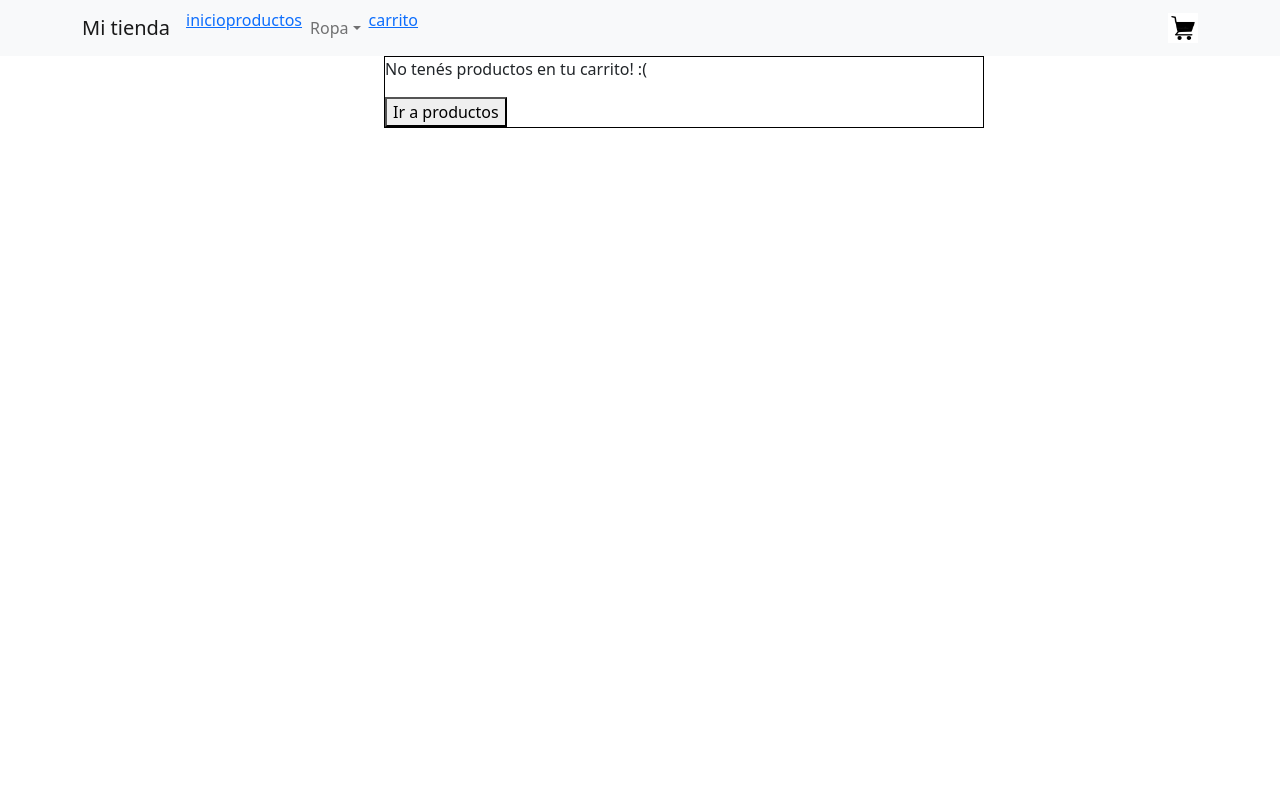
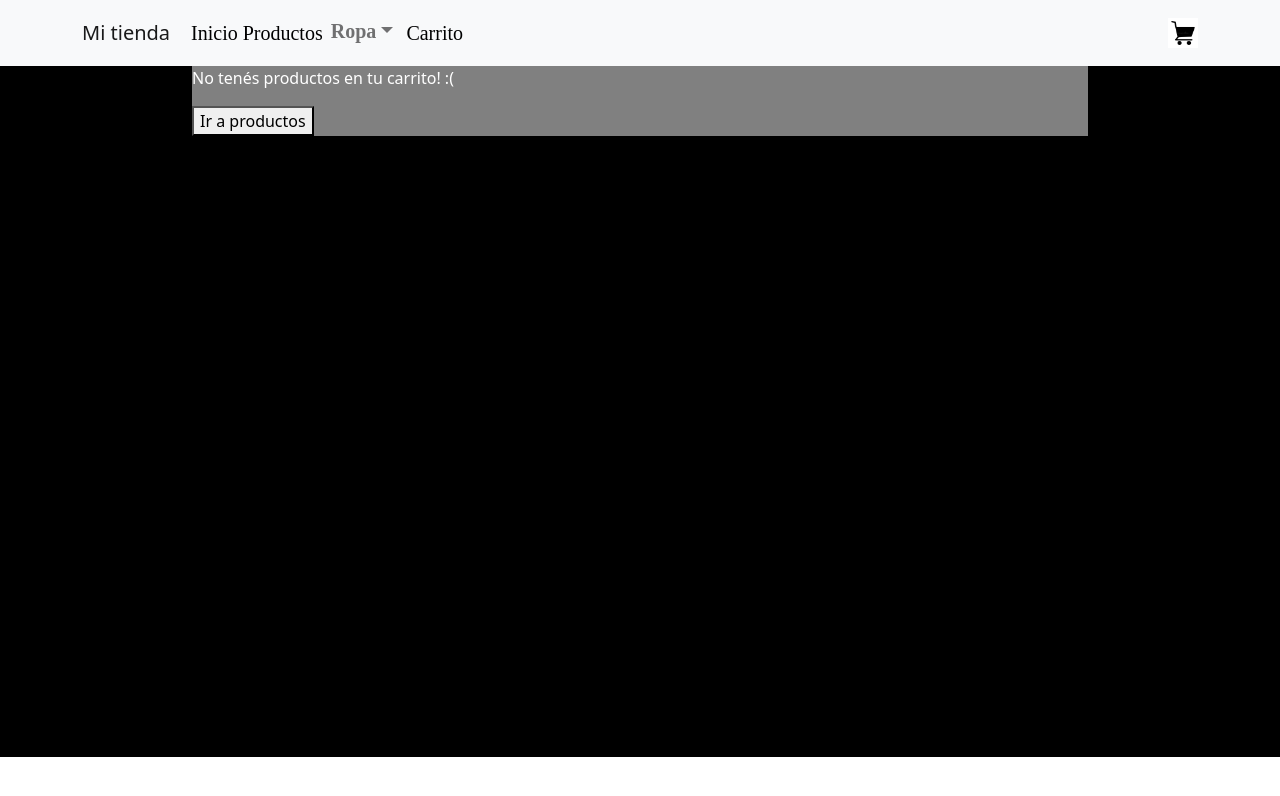
Before and after one commit to leonel8564/react, a React (Create React App) app: page /cart in a window 1280 px wide. Shown: the top 796 px of the page. Built offline with nearby package versions, Linux system fonts and the light colour scheme.

Commit message:
entrega final

```diff
--- a/src/components/Item/ITem.js
+++ b/src/components/Item/ITem.js
@@ -3,17 +3,17 @@ import { Link } from 'react-router-dom';
 export default function Item ({producto}) {
 
     return(
-        <Card style={{ width: '18rem', border:"1px solid black" }}>
-            <Card.Img variant="top" src={producto.image} />
+        <Card style={{ width: '18rem', border:"1px solid black" }}className="card">
+            <Card.Img variant="top" className='imagen' src={producto.image} />
             <Card.Body>
                 <Card.Title>{producto.title}</Card.Title>
-                <Card.Text>
+                <Card.Text className='text'>
                     {producto.stock}
                 </Card.Text>
-                <Card.Text>
+                <Card.Text className='text'>
                     {producto.price}
                 </Card.Text>
-                <Link to={`/product/${producto.id}`}>ver mas</Link>
+                <Link className='buton' to={`/product/${producto.id}`}>ver mas</Link>
             </Card.Body>
         </Card>
     );
--- a/src/components/NavBar/Navbar.js
+++ b/src/components/NavBar/Navbar.js
@@ -10,14 +10,14 @@ const Navbar1 = () => {
       <Navbar.Toggle aria-controls="basic-navbar-nav" />
       <Navbar.Collapse id="basic-navbar-nav">
         <Nav className="me-auto">
-          <NavLink to="/">inicio</NavLink>
-          <NavLink to="/produc">productos</NavLink>
-          <NavDropdown title="Ropa" id="basic-nav-dropdown">
-            <NavLink to="/category/2">Ropa Hombre</NavLink>
+          <NavLink className={"navlink"} to="/">Inicio</NavLink>
+          <NavLink className={"navlink"} to="/produc">Productos</NavLink>
+          <NavDropdown title="Ropa" className='navlink2'>
+            <NavLink className={"navlink"} to="/category/2">Ropa Hombre</NavLink>
             <NavDropdown.Divider />
-            <NavLink to="/category/1">Ropa Mujer</NavLink>
+            <NavLink className={"navlink"} to="/category/1">Ropa Mujer</NavLink>
           </NavDropdown>
-          <NavLink to="/cart">carrito</NavLink>
+          <NavLink className={"navlink"} to="/cart">Carrito</NavLink>
         </Nav>
       </Navbar.Collapse>
       <Carrito/>
--- a/src/components/formulario/Formulario.js
+++ b/src/components/formulario/Formulario.js
@@ -96,34 +96,34 @@ export default function Formula(){
 
     return(
 
-        <div>
+        <div className="form">
 
             {!orderId
 
-                ?<form onSubmit={handleSumbit}>
+                ?<form onSubmit={handleSumbit} className="form2">
 
                     <h1>finalizar compra</h1>
 
-                    <input required type="text" name="nombre" placeholder="nombre" onChange={handleChange}/>
+                    <input required className="input" type="text" name="nombre" placeholder="nombre" onChange={handleChange}/>
 
-                    <input required type="text" name="apellido" placeholder="apellido" onChange={handleChange}/>
+                    <input required className="input" type="text" name="apellido" placeholder="apellido" onChange={handleChange}/>
 
-                    <input required type="email" name="email" placeholder="email" onChange={handleChange}/>
+                    <input required className="input" type="email" name="email" placeholder="email" onChange={handleChange}/>
 
-                    <input required type="phone" name="phone" placeholder="phone" onChange={handleChange}/>
+                    <input required className="input" type="phone" name="phone" placeholder="phone" onChange={handleChange}/>
 
-                    <input type="submit" value="Enviar"/>
+                    <input className="input" type="submit" value="Enviar"/>
 
                 </form>
 
                 :<>
+                    <div className="form3">
+                        <h1 className="text">Muchas gracias por tu compra!</h1>
 
-                <h1>Muchas gracias por tu compra!</h1>
+                        <h4 className="text">Tu orden es : {orderId}</h4>
 
-                <h4>Tu orden es : {orderId}</h4>
-
-                <button onClick={()=>navegar('/')}>Volver</button>
-
+                        <button variant="light" onClick={()=>navegar('/')}>Volver</button>
+                    </div>
                 </>}
 
         </div>
--- a/src/components/itemcount/Itemcount.js
+++ b/src/components/itemcount/Itemcount.js
@@ -28,7 +28,7 @@ export default function Itemcount({stock,setCount,count,onAdd}){
 
     return(
         <>
-        <div >
+        <div className='text'>
 
         <input type="button" value="+" onClick={sumar} />
 
--- a/src/components/itemdetail/itemdetail.js
+++ b/src/components/itemdetail/itemdetail.js
@@ -23,7 +23,7 @@ export default function Itemdetail ({producto}) {
         addToCart(item)
     }
     return(
-
+        <div className='itemDetail'>
             <Card style={{ width: '18rem', border:"1px solid black" }}>
 
                 <Card.Img variant="top" src={producto.image} />
@@ -32,16 +32,16 @@ export default function Itemdetail ({producto}) {
 
                     <Card.Title>{producto.title}</Card.Title>
 
-                <Card.Text>
+                    <Card.Text className='text'>
                         {producto.stock}
                     </Card.Text>
-                <Card.Text>
+                    <Card.Text className='text'>
                         {producto.price}
                     </Card.Text>
 
                 </Card.Body>
                 {Compra ? <button onClick={()=>Navigate("/cart")}>ir al carrito</button>:<Itemcount stock={producto.stock} count={count} setCount={setCount} onAdd={onAdd}/>}
             </Card>
-
+        </div>
     );
 }
--- a/src/components/itemlistcontainer/Itemlistcontainer.js
+++ b/src/components/itemlistcontainer/Itemlistcontainer.js
@@ -26,7 +26,7 @@ export default function Itemlistcontainer() {
     },[categoryid])
     console.log(productos)
     return(
-        <div>
+        <div className="listConeiner">
             <Itemlist productos={productos}/>
         </div>
     )
--- a/src/style/style.scss
+++ b/src/style/style.scss
@@ -15,15 +15,19 @@
     flex-direction: row;
 }
 .carritoItem{
-    width: 200px;
+    width: 165px;
     display: flex;
     flex-direction:column;
-    border: 1px solid black;
+    color: white;
+    margin: 10px;
 }
 .carrito{
-    width: 600px;
-    border: 1px solid black;
-    margin: 0% 30% 0% 30%;
+    width: 70%;
+    color: white;
+
+    margin: 0% 15% 0% 15%;
+    background-color: gray;
+
 
 }
 .ordenItems{
@@ -31,3 +35,88 @@
     flex-direction:row;
 
 }
+
+.navlink{
+    color: black;
+    text-decoration: none;
+    font-family: 'Times New Roman', Times, serif;
+    font-size: 20px;
+    height: 40px;
+    margin-top: 10px;
+    margin-left: 5px;
+}
+.navlink2{
+    color: black;
+    text-decoration: none;
+    font-family: 'Times New Roman', Times, serif;
+    font-size: 20px;
+    font-weight: bold;
+}
+.listConeiner{
+
+    display: flex;
+    background-color:black;
+    flex-direction: row;
+    justify-content: space-between;
+    justify-content: center;
+    height: 691px;
+}
+.card{
+    margin: 55px 20px 0% 20px;
+    background-color: gray;
+    height: 500px;
+}
+.imagen{
+    width: 285px;
+    height: 300px;
+}
+.buton{
+    color: white;
+}
+.text{
+    color: white;
+}
+.itemDetail{
+    border: 1px solid black;
+    display: flex;
+    background-color:#bababa;
+    flex-direction: row;
+    justify-content: space-between;
+    justify-content: center;
+    height: 691px;
+}
+.fondoCarrito{
+    background-color: black;
+    height: 691px;
+}
+.home{
+    background-color: black;
+    height: 691px;
+    display: flex;
+    flex-direction: row;
+    justify-content: center;
+}
+.form{
+    border: 1px solid black;
+    height:691px;
+    background-color: black;
+
+}
+.form2{
+    display: flex;
+    flex-direction: column;
+    margin-left: 30%;
+    width: 40%;
+    color: white;
+    background-color: gray;
+}
+.input{
+    margin: 10px;
+}
+.form3{
+    display: flex;
+    flex-direction: column;
+    justify-content: center;
+    margin-left: 30%;
+    width: 40%;
+}
--- a/src/views/cart/Cart.js
+++ b/src/views/cart/Cart.js
@@ -6,6 +6,7 @@ function Cart() {
 const {cart, emptyCart, totalCart}=useCart()
 const navigate = useNavigate()
   return (
+    <div className='fondoCarrito'>
       <div className='carrito'>
         {cart.length
         ? <div >
@@ -17,10 +18,11 @@ const navigate = useNavigate()
             <button onClick={()=>navigate("/formula")}>terminar compra</button>
           </div>
         : <>
-        <p>No tenés productos en tu carrito! :( </p>
+          <p className='text'>No tenés productos en tu carrito! :( </p>
           <button onClick={()=>navigate('/produc')}>Ir a productos</button>
         </>
         }
+      </div>
     </div>
   )
 }
--- a/src/views/home/home.js
+++ b/src/views/home/home.js
@@ -2,8 +2,8 @@
 
 export default function Home() {
     return(
-        <div>
-            <h2>soy home</h2>
+        <div className="home">
+            <h2 className="text">nombre de la tienda</h2>
         </div>
     )
 
```
Also changed, not shown: public/img/imagenroja.jpg (added). Lines whose indentation alone changed are shown as unchanged.
